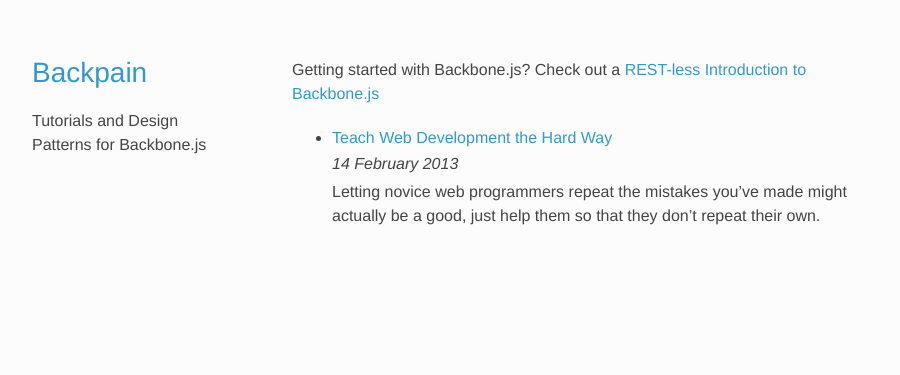
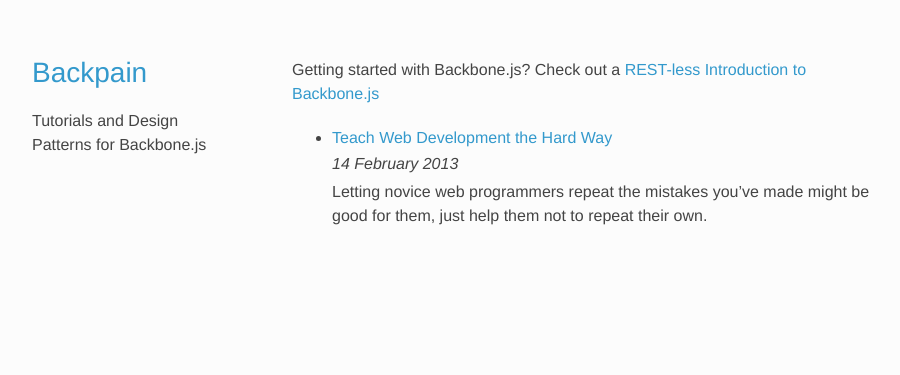
Before and after one commit to aodin/backpain, a Jekyll site: the page built from index.md, in a window 1280 px wide. Shown: the top 375 px of the page, without its empty margins (26-926 px from the left). Built offline with Jekyll 4.4.1, drawn with Linux system fonts in a browser that asks for light colours.

Commit message:
Updated web devel post excerpt

```diff
--- a/_posts/2013-02-14-teach-web-development-the-hard-way.md
+++ b/_posts/2013-02-14-teach-web-development-the-hard-way.md
@@ -1,7 +1,7 @@
 ---
 layout: default
 title: Teach Web Development the Hard Way
-excerpt: Letting novice web programmers repeat the mistakes you've made might actually be a good, just help them so that they don't repeat their own.
+excerpt: Letting novice web programmers repeat the mistakes you've made might be good for them, just help them not to repeat their own.
 ---
 
 Teach Web Development the Hard Way
```
